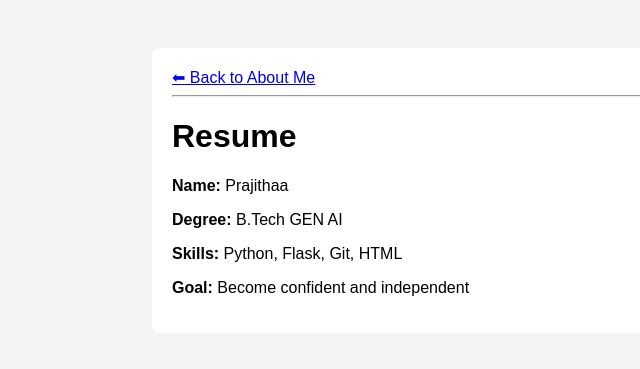
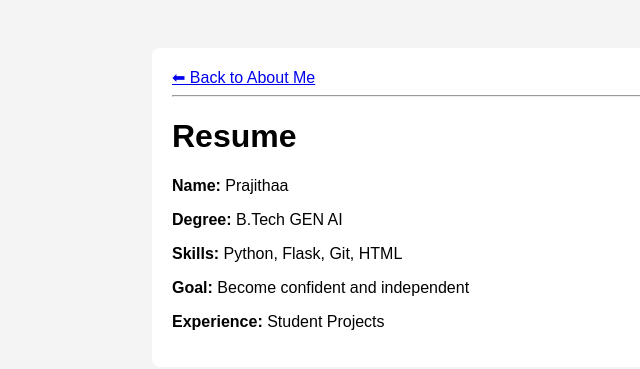
Before and after one commit to Prajithaa1Parani/AboutMe, a Flask app: page /resume in a window 1280 px wide. Shown: the top 369 px of the page, without its empty margins (168-808 px from the left). Run offline with Flask 3, Linux system fonts and the light colour scheme.

Commit message:
Add experience section to Resume page

```diff
--- a/templates/resume.html
+++ b/templates/resume.html
@@ -27,6 +27,8 @@
         <p><b>Degree:</b> B.Tech GEN AI</p>
         <p><b>Skills:</b> Python, Flask, Git, HTML</p>
         <p><b>Goal:</b> Become confident and independent</p>
+        <p><b>Experience:</b> Student Projects</p>
+
     </div>
 </body>
 </html>
```
